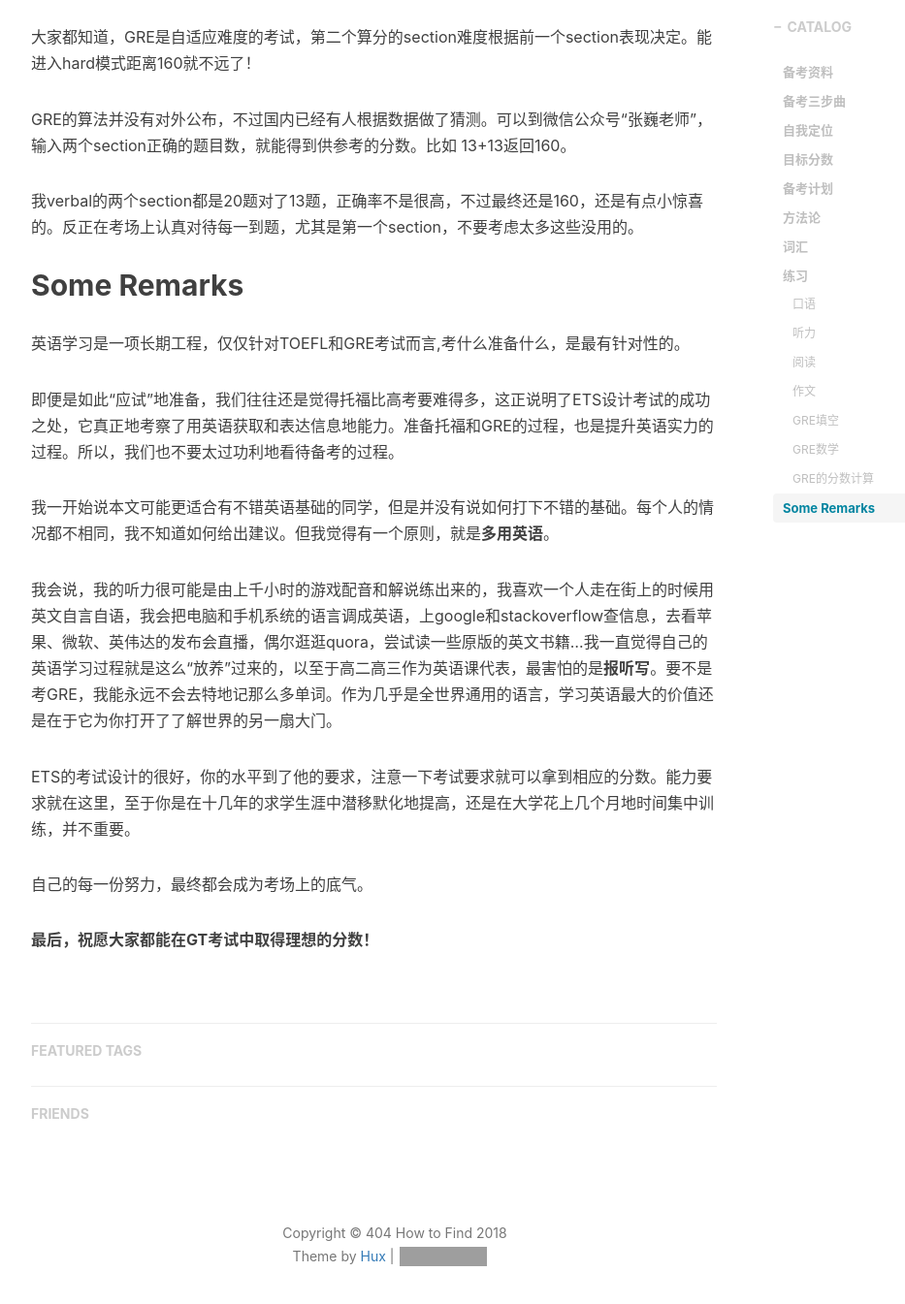
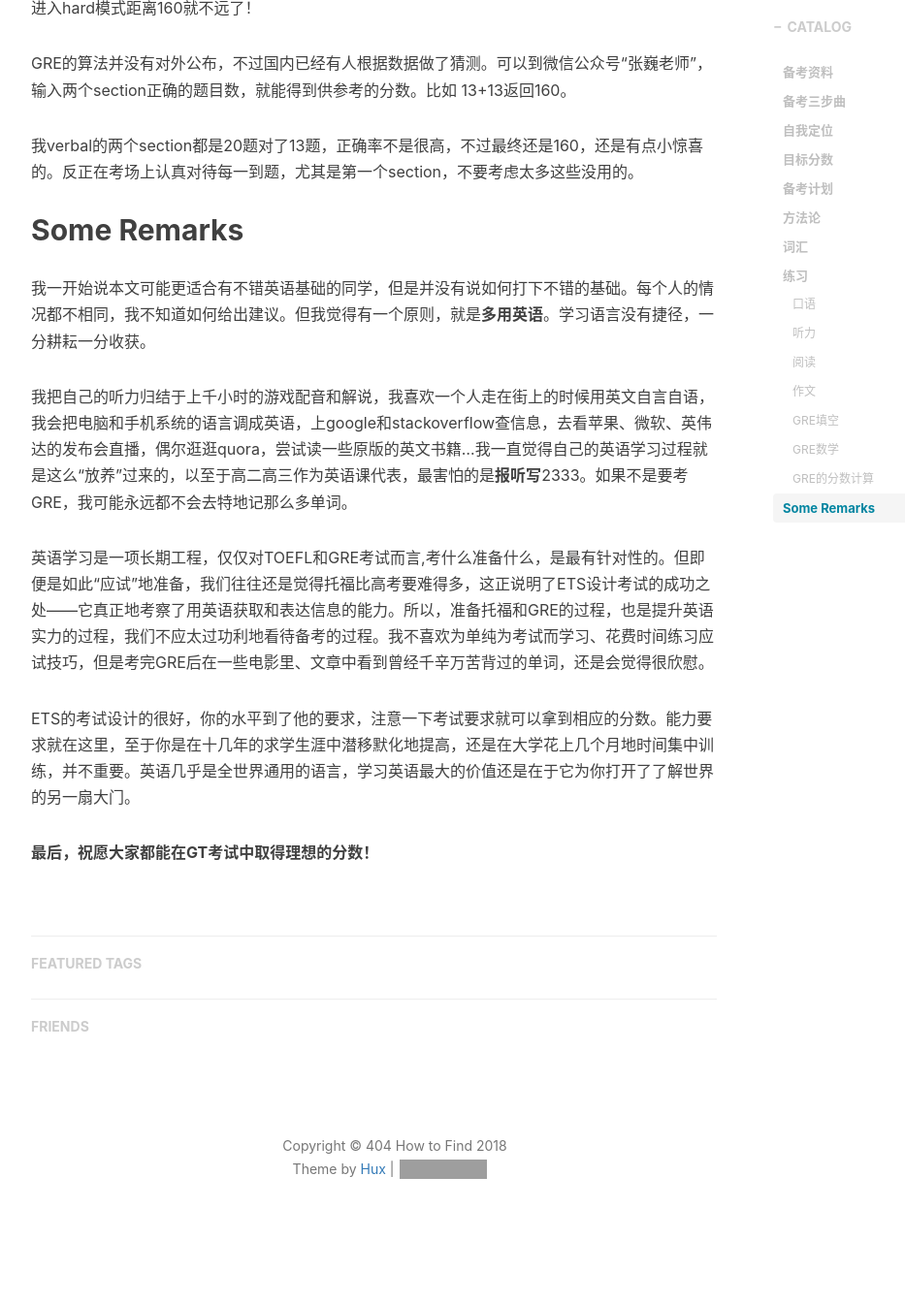
Before and after one commit to RangerX-36917/RangerX-36917.github.io, a Jekyll site: the page built from _posts/2018-10-03-GT-post.md, in a window 1280 px wide and 1400 px high, scrolled down 10515 px. Shown: the top 1345 px of the window at 97% size, without its empty margins (233-1166 px from the left). Built offline with Jekyll 4.4.1, drawn with Linux system fonts in a browser that asks for light colours; nearby versions of some CDN libraries; comment, search, counter and statistics services are not loaded; after the commit the page ends 11825 px from its top, so only the background shows below that; some of the changed text lies outside the part shown; grey boxes are pictures that could not be loaded.

Commit message:
update post

```diff
--- a/_posts/2018-10-03-GT-post.md
+++ b/_posts/2018-10-03-GT-post.md
@@ -17,10 +17,7 @@ tags:
 
 首先交代背景，笔者高考英语143，四级588，六级644。
 
-备考历程：大一下学期参加了学校开设的TOEFL PREPARATION（0学分，类似xdf，32小时lecture，作业偷懒基本没做），8月底练了两三套TPO，2017.8.27一战。大二暑假8月份准备一个月，9月1号参加GRE考试，一周后托福二战。
-
-（可以说是非常time-efficient了。
-
+备考历程：大一下学期参加了学校开设的TOEFL PREPARATION（0学分，类似xdf，32小时lecture，作业偷懒基本没做），8月底练了两三套TPO，2017.8.27一战。大二暑假8月份准备一个月，9月1号参加GRE考试，一周后托福二战。可以说是非常time-efficient了2333。
 
 在继续之前，我需要先说明几点：
 1. 本文的目标是取得**够用的分数**，想要在GT考试中获得高分，请移步某乎、某地，向各路神仙取经。
@@ -259,16 +256,12 @@ GRE的算法并没有对外公布，不过国内已经有人根据数据做了
 我verbal的两个section都是20题对了13题，正确率不是很高，不过最终还是160，还是有点小惊喜的。反正在考场上认真对待每一到题，尤其是第一个section，不要考虑太多这些没用的。
 
 ## Some Remarks
-英语学习是一项长期工程，仅仅针对TOEFL和GRE考试而言,考什么准备什么，是最有针对性的。
+我一开始说本文可能更适合有不错英语基础的同学，但是并没有说如何打下不错的基础。每个人的情况都不相同，我不知道如何给出建议。但我觉得有一个原则，就是**多用英语**。学习语言没有捷径，一分耕耘一分收获。
 
-即便是如此“应试”地准备，我们往往还是觉得托福比高考要难得多，这正说明了ETS设计考试的成功之处，它真正地考察了用英语获取和表达信息地能力。准备托福和GRE的过程，也是提升英语实力的过程。所以，我们也不要太过功利地看待备考的过程。
+我把自己的听力归结于上千小时的游戏配音和解说，我喜欢一个人走在街上的时候用英文自言自语，我会把电脑和手机系统的语言调成英语，上google和stackoverflow查信息，去看苹果、微软、英伟达的发布会直播，偶尔逛逛quora，尝试读一些原版的英文书籍...我一直觉得自己的英语学习过程就是这么“放养”过来的，以至于高二高三作为英语课代表，最害怕的是**报听写**2333。如果不是要考GRE，我可能永远都不会去特地记那么多单词。
 
-我一开始说本文可能更适合有不错英语基础的同学，但是并没有说如何打下不错的基础。每个人的情况都不相同，我不知道如何给出建议。但我觉得有一个原则，就是**多用英语**。
+英语学习是一项长期工程，仅仅对TOEFL和GRE考试而言,考什么准备什么，是最有针对性的。但即便是如此“应试”地准备，我们往往还是觉得托福比高考要难得多，这正说明了ETS设计考试的成功之处——它真正地考察了用英语获取和表达信息的能力。所以，准备托福和GRE的过程，也是提升英语实力的过程，我们不应太过功利地看待备考的过程。我不喜欢为单纯为考试而学习、花费时间练习应试技巧，但是考完GRE后在一些电影里、文章中看到曾经千辛万苦背过的单词，还是会觉得很欣慰。
 
-我会说，我的听力很可能是由上千小时的游戏配音和解说练出来的，我喜欢一个人走在街上的时候用英文自言自语，我会把电脑和手机系统的语言调成英语，上google和stackoverflow查信息，去看苹果、微软、英伟达的发布会直播，偶尔逛逛quora，尝试读一些原版的英文书籍...我一直觉得自己的英语学习过程就是这么“放养”过来的，以至于高二高三作为英语课代表，最害怕的是**报听写**。要不是考GRE，我能永远不会去特地记那么多单词。作为几乎是全世界通用的语言，学习英语最大的价值还是在于它为你打开了了解世界的另一扇大门。
-
-ETS的考试设计的很好，你的水平到了他的要求，注意一下考试要求就可以拿到相应的分数。能力要求就在这里，至于你是在十几年的求学生涯中潜移默化地提高，还是在大学花上几个月地时间集中训练，并不重要。
-
-自己的每一份努力，最终都会成为考场上的底气。
+ETS的考试设计的很好，你的水平到了他的要求，注意一下考试要求就可以拿到相应的分数。能力要求就在这里，至于你是在十几年的求学生涯中潜移默化地提高，还是在大学花上几个月地时间集中训练，并不重要。英语几乎是全世界通用的语言，学习英语最大的价值还是在于它为你打开了了解世界的另一扇大门。
 
 **最后，祝愿大家都能在GT考试中取得理想的分数！**
```
